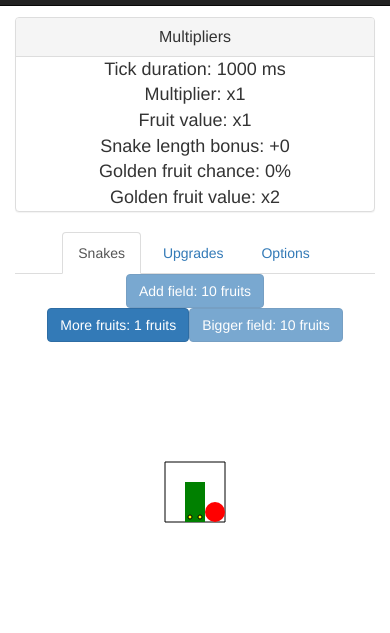
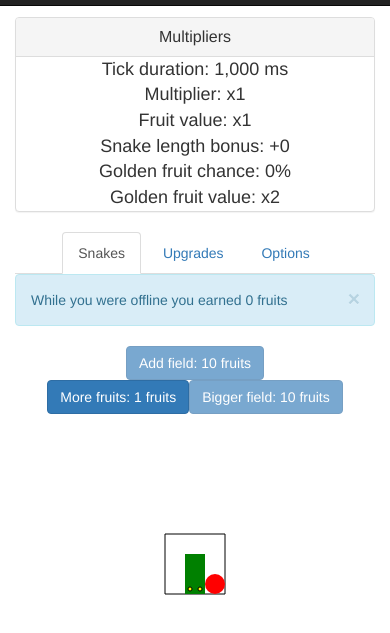
Before and after one commit to OpenIdleGames/tunvior.github.io, a plain HTML site: page snakeidle/index.html in a window 390 px wide. Shown: the part 53-686 px from the top of the page. Drawn offline with nearby package versions, Linux system fonts and the light colour scheme.

Commit message:
snakes ai little improvement. added max level for upgrades. added heuristic. added offline progress

```diff
--- a/snakeidle/index.html
+++ b/snakeidle/index.html
@@ -125,6 +125,7 @@
             <br />
             <div>
               <h3>OTHER OPTIONS</h3>
+                <div>
                     Number notation:
                     <select id="notation">
                       <option value="standard">Standard</option>
@@ -132,10 +133,23 @@
                       <option value="engineering">Engineering</option>
                     </select>
               </div>
+              <div >
+                  Use heuristic for calculations:
+                  <input type="checkbox" id="heuristic" checked/>
+              </div>
+              <div>
+                  Offline progress:
+                  <input type="checkbox" id="offline" checked/>
+              </div>
+
+            </div>
             <br /><br />
             <div id="changelog">
               <h3>CHANGELOG</h3>
               <ul>
+                <li>
+                  04/06 - 12:00 CET: Now snakes go for golden fruit if at same distance as other fruit. Added heuristic to calculate gain when game if out of focus for more than 1000 ticks (toggleable in options).  Added offline progress using same heuristic (toggleable in options). Added max level for upgrades.
+                </li>
                 <li>
                   29/05 - 17:00 CET: Added new fruit. Changed UI for multipliers. Lowered starting price for snake length bonus.
                 </li>
--- a/snakeidle/js/engine.js
+++ b/snakeidle/js/engine.js
@@ -31,6 +31,14 @@ $( document ).ready(function() {
         notation = $("#notation option:selected").val();
         localStorage.setItem("notation",JSON.stringify(notation));
     });
+    $("#heuristic").change(function(){
+        heuristic = $("#heuristic").prop("checked");
+        localStorage.setItem("heuristic",JSON.stringify(heuristic));
+    });
+    $("#offline").change(function(){
+        offline = $("#offline").prop("checked");
+        localStorage.setItem("offline",JSON.stringify(offline));
+    });
     /*
     setInterval(function(){
         game.cycle();
@@ -41,6 +49,12 @@ $( document ).ready(function() {
          now = Date.now();
          dt = (now - last);
          var ticks = Math.floor(dt / game.tickDuration);
+
+         if((ticks > 1000) && heuristic){
+             game.heuristic(ticks - 1000);
+             ticks = 1000;
+         }
+
          var i = ticks;
          while(i > 0){
             if(ticks > 1){
--- a/snakeidle/js/field.js
+++ b/snakeidle/js/field.js
@@ -569,9 +569,23 @@ class Field{
     if(!pathAvaiable){
       return this.death();
     }
+    var goldenFruitCoords = [];
+    for(var i = 0; i < fruitCoords.length; i++){
+      if(this.grid[fruitCoords[i][0]][fruitCoords[i][1]] == State.GOLDEN_FRUIT){
+        goldenFruitCoords.push(fruitCoords[i]);
+      }
+    }
+    var index;
+    var target;
 
-    var index = Math.floor(Math.random() * fruitCoords.length);
-    var target = fruitCoords[0];
+    if(goldenFruitCoords.length > 0){
+      index = Math.floor(Math.random() * goldenFruitCoords.length);
+      target = goldenFruitCoords[0];
+    }else{
+      index = Math.floor(Math.random() * fruitCoords.length);
+      target = fruitCoords[0];
+    }
+
     var nextDirections = directions[target[0]][target[1]];//contains the list of direction that reach the fruit
     var chosenDirection = null; //will contain the chosen direction
     while(nextDirections.length > 0){
--- a/snakeidle/js/game.js
+++ b/snakeidle/js/game.js
@@ -1,4 +1,6 @@
 var notation = 'standard';
+var heuristic = true;
+var offline = true;
 
 class Game{
 
@@ -39,7 +41,8 @@ class Game{
       "Double the value of fruits",
       "this.game.fruitValue = this.game.fruitValue * 2",
       1000,
-      10
+      10,
+      100
     ));
     this.upgrades.push(new Upgrade(
       this,
@@ -48,6 +51,7 @@ class Game{
       "Increase the bonus from snake length",
       "this.game.snakeLengthBonus = this.game.snakeLengthBonus + 1",
       10,
+      100,
       100
     ));
     this.upgrades.push(new Upgrade(
@@ -57,7 +61,8 @@ class Game{
       "Increase the chance for golden fruit spawn",
       "this.game.goldenFruitChance = this.game.goldenFruitChance + 10",
       1000,
-      1000
+      1000,
+      10
     ));
     this.upgrades.push(new Upgrade(
       this,
@@ -66,6 +71,7 @@ class Game{
       "Increase the value for golden fruits",
       "this.game.goldenFruitValue = this.game.goldenFruitValue + 1",
       100000,
+      100,
       100
     ));
     for(var i = 0; i < this.upgrades.length; i++){
@@ -108,6 +114,9 @@ class Game{
   }
 
   drawUpgrade(upgrade, prog){
+    if(upgrade.level >= upgrade.maxLevel){
+      return;
+    }
     var row = $("#upgradeList");
     var col = $("<div class=\"col-md-6\" id=\"upgrade" + prog + "\"></div>");
 
@@ -221,7 +230,6 @@ class Game{
       if(!this.fields[i].manualControl){
           this.fields[i].cycle();
       }
-
     }
   }
 
@@ -231,6 +239,36 @@ class Game{
           this.fields[i].cycleNoGraphic();
       }
     }
+  }
+
+  heuristic(ticks){
+    var fruitsEarned = 0;
+    for(var i = 0; i < this.fields.length; i++){
+      var average = this.fields[i].dimension;
+      var chance = this.fields[i].fruitNumber * 1.0 / (this.fields[i].dimension * this.fields[i].dimension);
+      var gain = (
+        ((average - 1) * this.snakeLengthBonus + 1) * this.fruitValue * this. multiplier * (1 - this.goldenFruitChance * 1.0 / 100) +
+        ((average - 1) * this.snakeLengthBonus + 1) * this.fruitValue * this. multiplier * this.goldenFruitValue * this.goldenFruitChance * 1.0 / 100
+      ) * chance * ticks;
+      gain = Math.ceil(gain);
+      fruitsEarned += gain;
+    }
+    this.fruits += fruitsEarned;
+    this.updateUI();
+    return fruitsEarned;
+  }
+
+  offlineProgress(lastTimestamp){
+    var now = Date.now();
+    var dt = (now - lastTimestamp);
+    var ticks = Math.floor(dt / game.tickDuration);
+    var fruitsEarned = this.heuristic(ticks);
+    var alert = "<div class=\"alert alert-info alert-dismissible\">";
+    alert += "<button type=\"button\" class=\"close\" data-dismiss=\"alert\" aria-label=\"Close\">";
+    alert += "<span aria-hidden=\"true\">&times;</span></button>";
+    alert += "While you were offline you earned " + numberformat.format(fruitsEarned, {format: notation}) + " fruits";
+    alert += "</div>";
+    $("#snakes").prepend(alert);
   }
 
   save(){
@@ -249,6 +287,7 @@ class Game{
       });
     }
     var save = {
+        timestamp: Date.now(),
         gameFruits: this.fruits,
         tickDuration: this.tickDuration,
         multiplier: this.multiplier,
@@ -272,13 +311,25 @@ class Game{
   }
 
   load(){
+    var lastTimestamp = Date.now();
     var savedNotation = JSON.parse(localStorage.getItem("notation"));
+    var savedHeuristic = JSON.parse(localStorage.getItem("heuristic"));
+    var savedOffline = JSON.parse(localStorage.getItem("offline"));
     if((savedNotation !== null) && (typeof savedNotation !== "undefined")){
         notation = savedNotation;
         $("#notation").val(notation);
     }
+    if((savedHeuristic !== null) && (typeof savedHeuristic !== "undefined")){
+        heuristic = savedHeuristic;
+        $("#heuristic").prop("checked", heuristic);
+    }
+    if((savedOffline !== null) && (typeof savedOffline !== "undefined")){
+        offline = savedOffline;
+        $("#offline").prop("checked", offline);
+    }
     var save = JSON.parse(localStorage.getItem("save"));
     if (save !== null){
+        if (typeof save.timestamp !== "undefined")lastTimestamp = save.timestamp;
         if (typeof save.gameFruits !== "undefined")this.fruits = save.gameFruits;
         if (typeof save.tickDuration !== "undefined")this.tickDuration = save.tickDuration;
         if (typeof save.multiplier !== "undefined")this.multiplier = save.multiplier;
@@ -319,6 +370,10 @@ class Game{
         }
         this.updateUI();
     }
+    if(offline){
+        this.offlineProgress(lastTimestamp);
+    }
+
   }
 
   export(){
--- a/snakeidle/js/upgrade.js
+++ b/snakeidle/js/upgrade.js
@@ -1,5 +1,5 @@
 class Upgrade{
-  constructor(game, prog, name, description, effect, startingPrice, ratio){
+  constructor(game, prog, name, description, effect, startingPrice, ratio, maxLevel){
     this.game = game;
     this.prog = prog;
     this.name = name;
@@ -7,6 +7,7 @@ class Upgrade{
     this.effect = effect;
     this.startingPrice = startingPrice;
     this.ratio = ratio;
+    this.maxLevel = maxLevel;
     this.level = 0;
     //UI elements
     this.nameSpan = null;
@@ -46,8 +47,13 @@ class Upgrade{
       this.game.removeFruits(this.calculateCost());
       this.level++;
       eval(this.effect);
-      this.updateUI();
-      this.game.updateUI();
+      if(this.level >= this.maxLevel){
+        this.game.eraseUpgrade(this.prog);
+        this.game.updateUI();
+      }else{
+        this.updateUI();
+        this.game.updateUI();
+      }
     }
   }
 }
```
Lines whose indentation alone changed are shown as unchanged.
